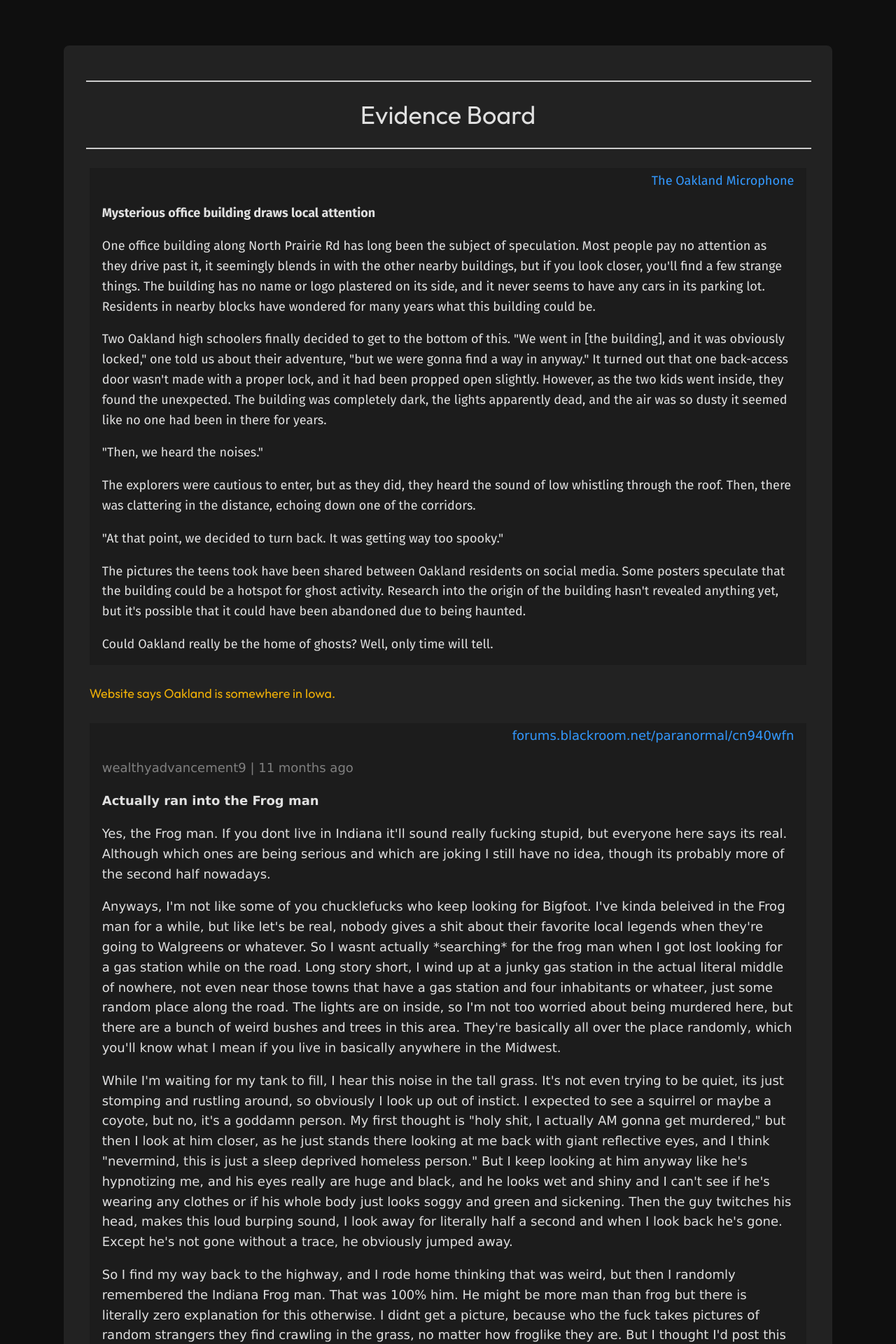
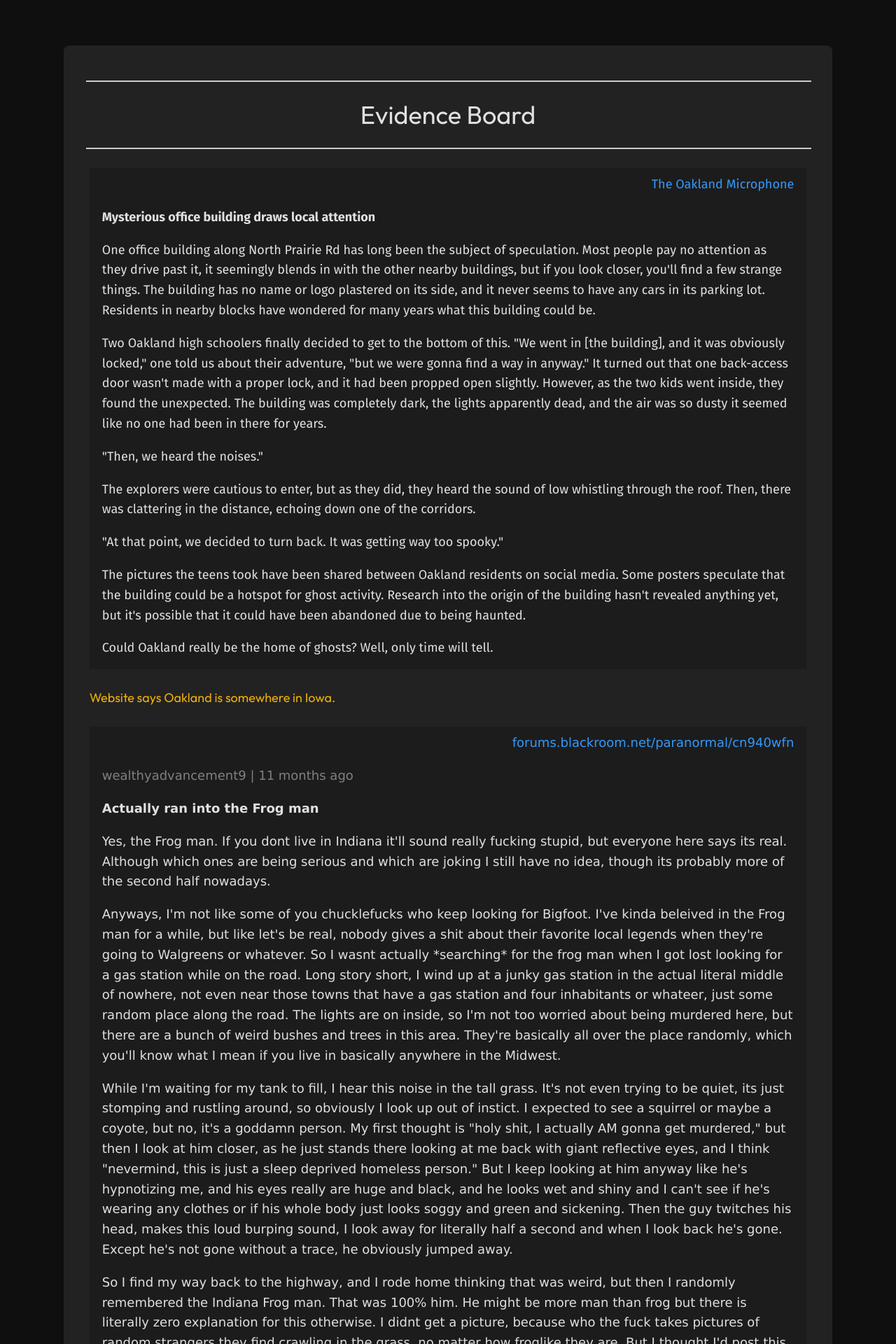
Before and after one commit to drizzleberry/drizzleberry.github.io, a Jekyll site: the page built from pages/episodes/evidence-board.html, in a window 1280 px wide. Shown: the part 459-2379 px from the top of the page at 70% size. Built offline with Jekyll 4.4.1, drawn with Linux system fonts in a browser that asks for light colours.

Commit message:
Update evidence-board.html

```diff
--- a/pages/episodes/evidence-board.html
+++ b/pages/episodes/evidence-board.html
@@ -13,11 +13,16 @@ div.blockquote {
 	background-color: #1c1c1c;
 }
 
+body.light-mode div.blockquote {
+	background-color: #f2f2f2;
+}
+
 strong { font-weight: 700; }
 
 span.site-name {
 	display: block;
 	text-align: right;
+	padding-top: 0.3em;
 	color: var(--link-color);
 }
 
```
